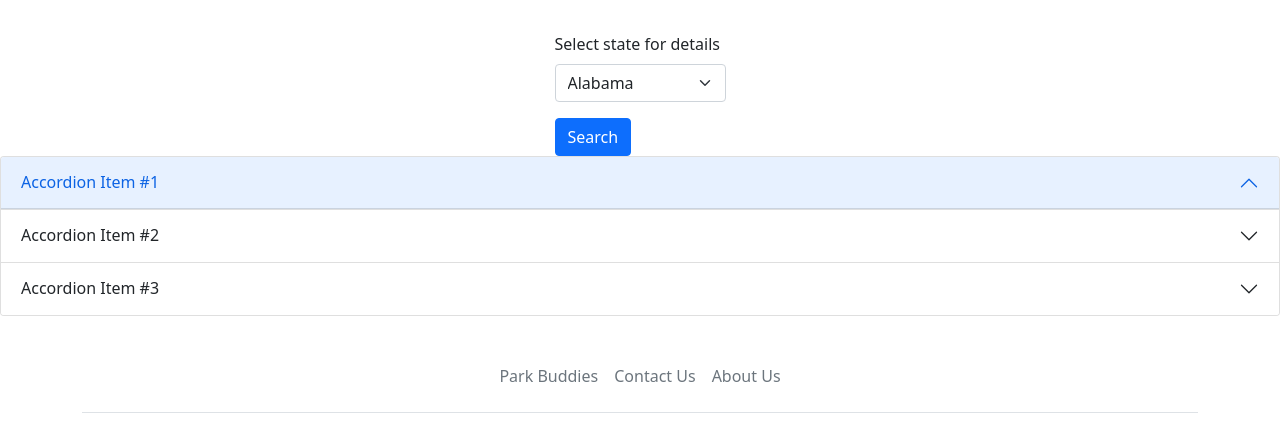
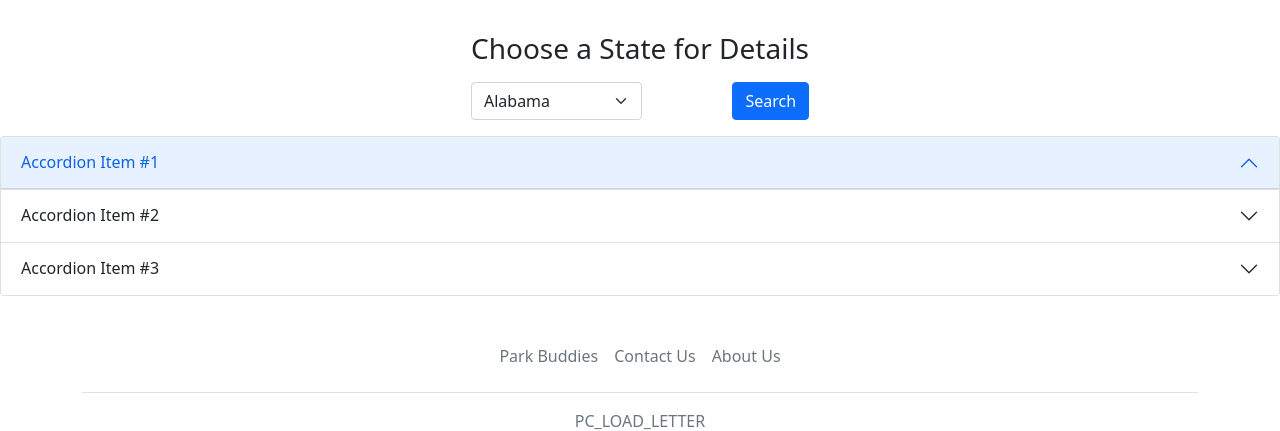
Before and after one commit to kev-odin/park-buddies-archive, a Flask app: page /parkbystate in a window 1280 px wide. Shown: the part 64-495 px from the top of the page. Run offline with Flask 2, Linux system fonts and the light colour scheme; a user stored in the database is signed in; data that the repository does not hold is empty; some libraries are stand-ins or nearby versions.

Commit message:
Adjusted the buttons and some other labels

```diff
--- a/flask-web/forms.py
+++ b/flask-web/forms.py
@@ -35,7 +35,7 @@ class RegisterForm(FlaskForm):
 
 class searchForm(FlaskForm):
     # state = SelectField('Choose a state!', choices=['WA', 'OR', 'CA'], validators=[DataRequired()])
-    state = SelectField("Select state for details", choices=STATE_LIST, validators=[DataRequired()])
+    state = SelectField("Choose a State for Details", choices=STATE_LIST, validators=[DataRequired()])
     submit = SubmitField(label="Search")
 
 
--- a/flask-web/templates/parkbystate.html
+++ b/flask-web/templates/parkbystate.html
@@ -56,16 +56,16 @@
                 infowindow.open(marker.get('map'), marker);
                 InforObj[0] = infowindow;
             });
-            marker.addListener('mouseover', function () {
-                closeOtherInfo();
-                infowindow.open(marker.get('map'), marker);
-                InforObj[0] = infowindow;
-            });
-            marker.addListener('mouseout', function () {
-                closeOtherInfo();
-                infowindow.close();
-                InforObj[0] = infowindow;
-            });
+            // marker.addListener('mouseover', function () {
+            //     closeOtherInfo();
+            //     infowindow.open(marker.get('map'), marker);
+            //     InforObj[0] = infowindow;
+            // });
+            // marker.addListener('mouseout', function () {
+            //     closeOtherInfo();
+            //     infowindow.close();
+            //     InforObj[0] = infowindow;
+            // });
         }
     }
 
@@ -93,14 +93,17 @@
   <div class="d-flex align-items-center justify-content-center">
     <form method="post">
       {{ form.csrf_token }}
+      <h3>{{ form.state.label(class="form-label") }}</h3>
       <div class="mb-3">
-        <fieldset class="form-field">
-          {{ form.state.label(class="form-label") }} {{
-          form.state(class="form-select") }}
-        </fieldset>
+        <div class="mb-3" style="float: left">
+          <fieldset class="form-field">
+            {{ form.state(class="form-select") }}
+          </fieldset>
+        </div>
+        <div class="mb-3" style="float: right">
+          {{ form.submit(class="btn btn-primary") }}
+        </div>
       </div>
-
-      {{ form.submit(class="btn btn-primary") }}
     </form>
   </div>
 
@@ -260,9 +263,10 @@
           <table class="table table-striped">
             <thead>
               <tr>
-                <th scope="col">fullName</th>
-                <th scope="col">latLong</th>
-                <th scope="col">description</th>
+                <th scope="col">Full Name</th>
+                <th scope="col">Thumbnail</th>
+                <th scope="col">Designation</th>
+                <th scope="col">escription</th>
               </tr>
             </thead>
 
@@ -272,8 +276,11 @@
                 <td class="align-middle">{{ park['fullName'] }}</td>
                 <td class="align-middle">
                   <img src= {{ park['images'][0]['url'] }} class="img-thumbnail"
-                  style="max-height:50px;max-width:50px;"> {{park['latLong']}}
+                  style="max-height:100px;max-width:100px;">
                 </td>
+
+                <td class="align-middle">{{ park['designation']}}</td>
+
                 <td class="align-middle">{{ park['description']}}</td>
               </tr>
 
```
